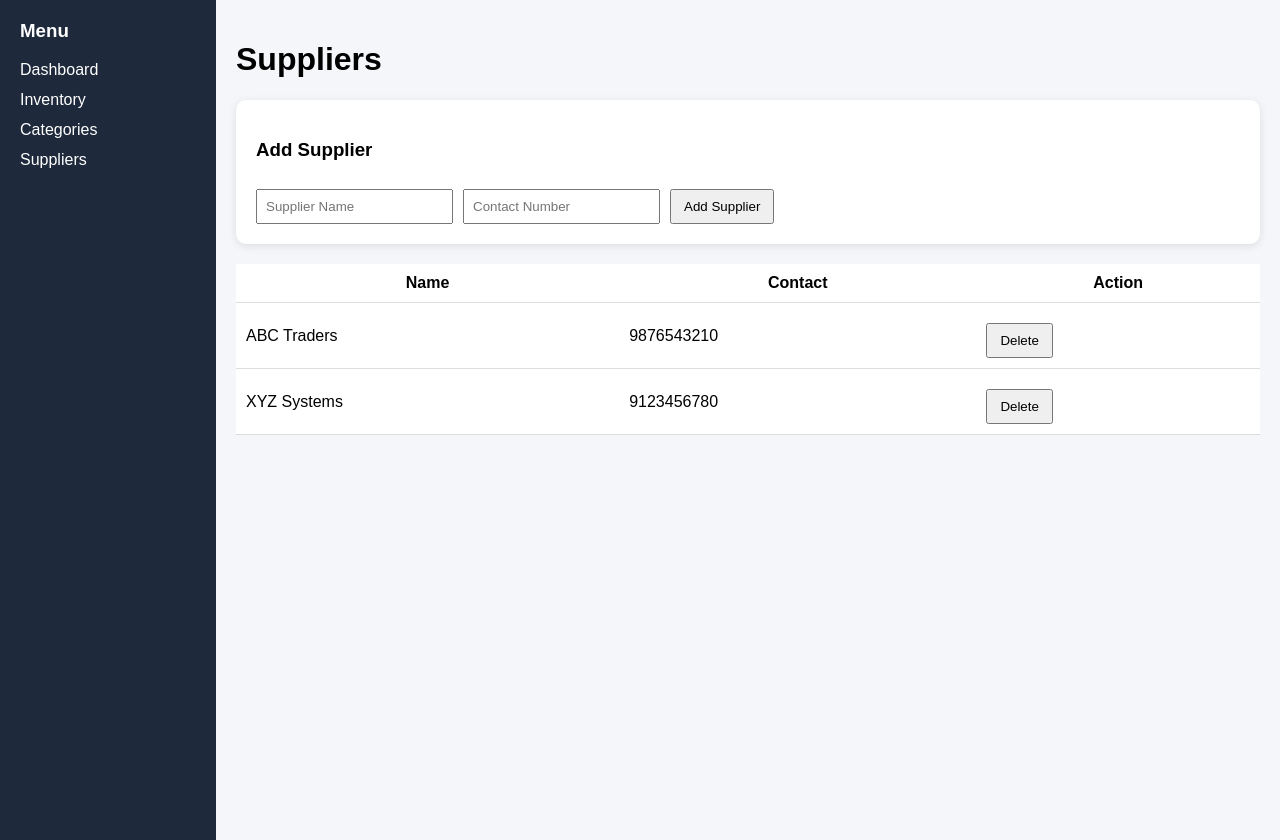
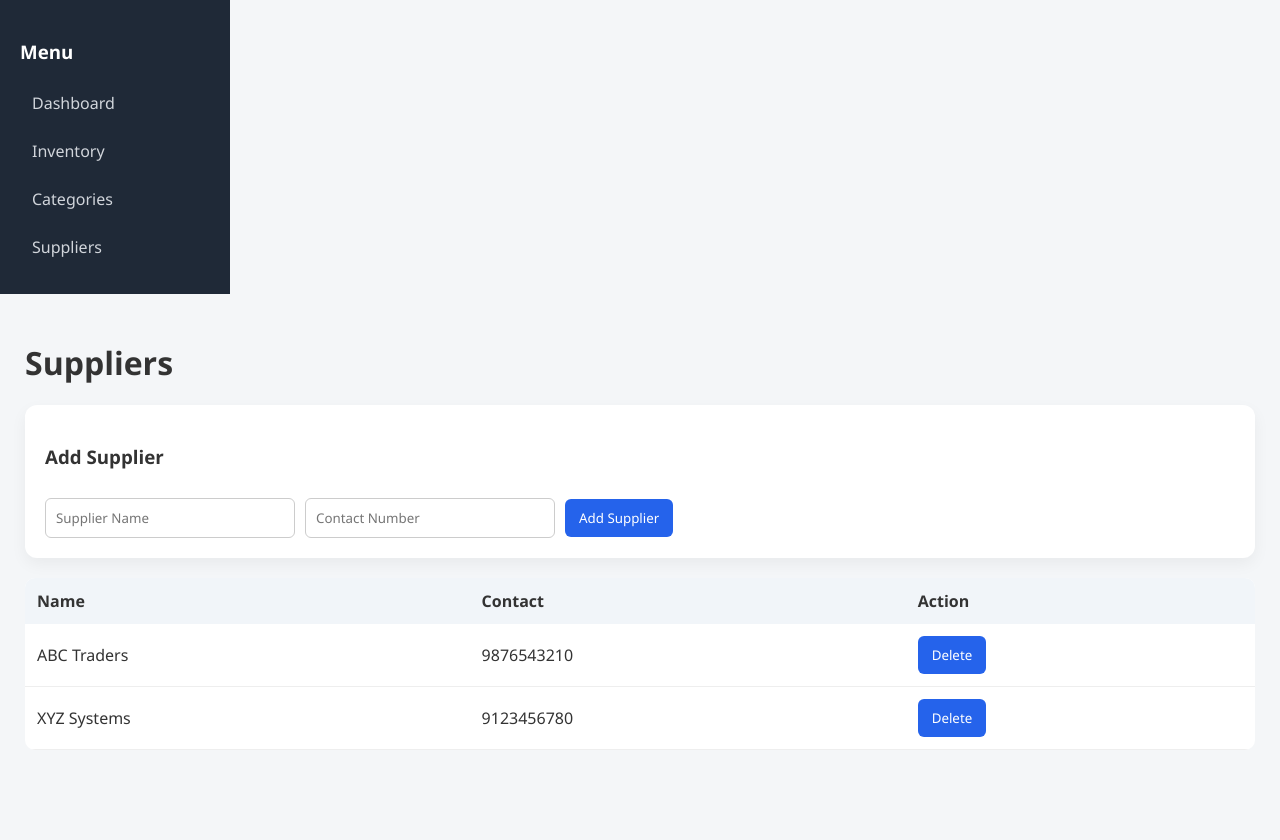
Before and after one commit to EStoreB/inventory-react-ui, a React (Vite) app: page /#/suppliers in a window 1280 px wide. After the commit the page ends 800 px from the top, so only its background shows below. Built offline with nearby package versions, Linux system fonts and the light colour scheme.

Commit message:
Refactor styles for improved layout and design

```diff
--- a/src/styles.css
+++ b/src/styles.css
@@ -1,84 +1,122 @@
+* {
+  box-sizing: border-box;
+  font-family: "Segoe UI", Arial, sans-serif;
+}
+
 body {
   margin: 0;
-  font-family: Arial, sans-serif;
-  background: #f4f6f9;
+  background: #f4f6f8;
+  color: #333;
 }
 
-.layout {
+/* ===== LAYOUT ===== */
+.app {
   display: flex;
+  height: 100vh;
 }
 
 .sidebar {
-  width: 220px;
-  min-height: 100vh;
-  background: #1e293b;
+  width: 230px;
+  background: #1f2937;
   color: white;
   padding: 20px;
 }
 
-.sidebar h3 {
-  margin-top: 0;
+.sidebar h2 {
+  margin-bottom: 20px;
+  font-size: 20px;
 }
 
 .sidebar a {
   display: block;
-  color: white;
+  padding: 10px 12px;
+  margin-bottom: 6px;
   text-decoration: none;
-  margin: 12px 0;
+  color: #d1d5db;
+  border-radius: 6px;
 }
 
-.sidebar a:hover {
-  text-decoration: underline;
+.sidebar a:hover,
+.sidebar a.active {
+  background: #374151;
+  color: #fff;
 }
 
 .content {
-  padding: 20px;
-  width: 100%;
+  flex: 1;
+  padding: 25px;
+  overflow-y: auto;
 }
 
-.cards {
+/* ===== DASHBOARD ===== */
+.dashboard-grid {
   display: grid;
-  grid-template-columns: repeat(auto-fit, minmax(200px, 1fr));
+  grid-template-columns: repeat(auto-fit, minmax(220px, 1fr));
   gap: 20px;
   margin-top: 20px;
 }
 
 .card {
-  background: #ffffff;
+  background: white;
   padding: 20px;
-  border-radius: 10px;
-  box-shadow: 0 2px 8px rgba(0,0,0,0.1);
+  border-radius: 12px;
+  box-shadow: 0 6px 16px rgba(0, 0, 0, 0.05);
 }
 
-.card span {
-  font-size: 14px;
-  color: #666;
+.card h4 {
+  color: #6b7280;
+  margin-bottom: 10px;
 }
 
 .card h1 {
-  margin-top: 10px;
   font-size: 32px;
+  margin: 0;
 }
+
+/* ===== FORMS ===== */
 input {
-  padding: 8px;
+  width: 250px;
+  padding: 10px;
   margin-right: 10px;
   margin-top: 10px;
+  border-radius: 6px;
+  border: 1px solid #ccc;
 }
 
 button {
-  padding: 8px 12px;
-  margin-top: 10px;
+  padding: 10px 14px;
+  background: #2563eb;
+  color: white;
+  border: none;
+  border-radius: 6px;
   cursor: pointer;
 }
 
+button:hover {
+  background: #1d4ed8;
+}
+
+/* ===== TABLE ===== */
 .table {
   width: 100%;
   border-collapse: collapse;
   background: white;
+  margin-top: 20px;
+  border-radius: 10px;
+  overflow: hidden;
 }
 
-.table th,
+.table th {
+  background: #f1f5f9;
+  text-align: left;
+  padding: 12px;
+}
+
 .table td {
-  padding: 10px;
-  border-bottom: 1px solid #ddd;
+  padding: 12px;
+  border-bottom: 1px solid #eee;
 }
+
+.table tr:hover {
+  background: #f9fafb;
+}
```
